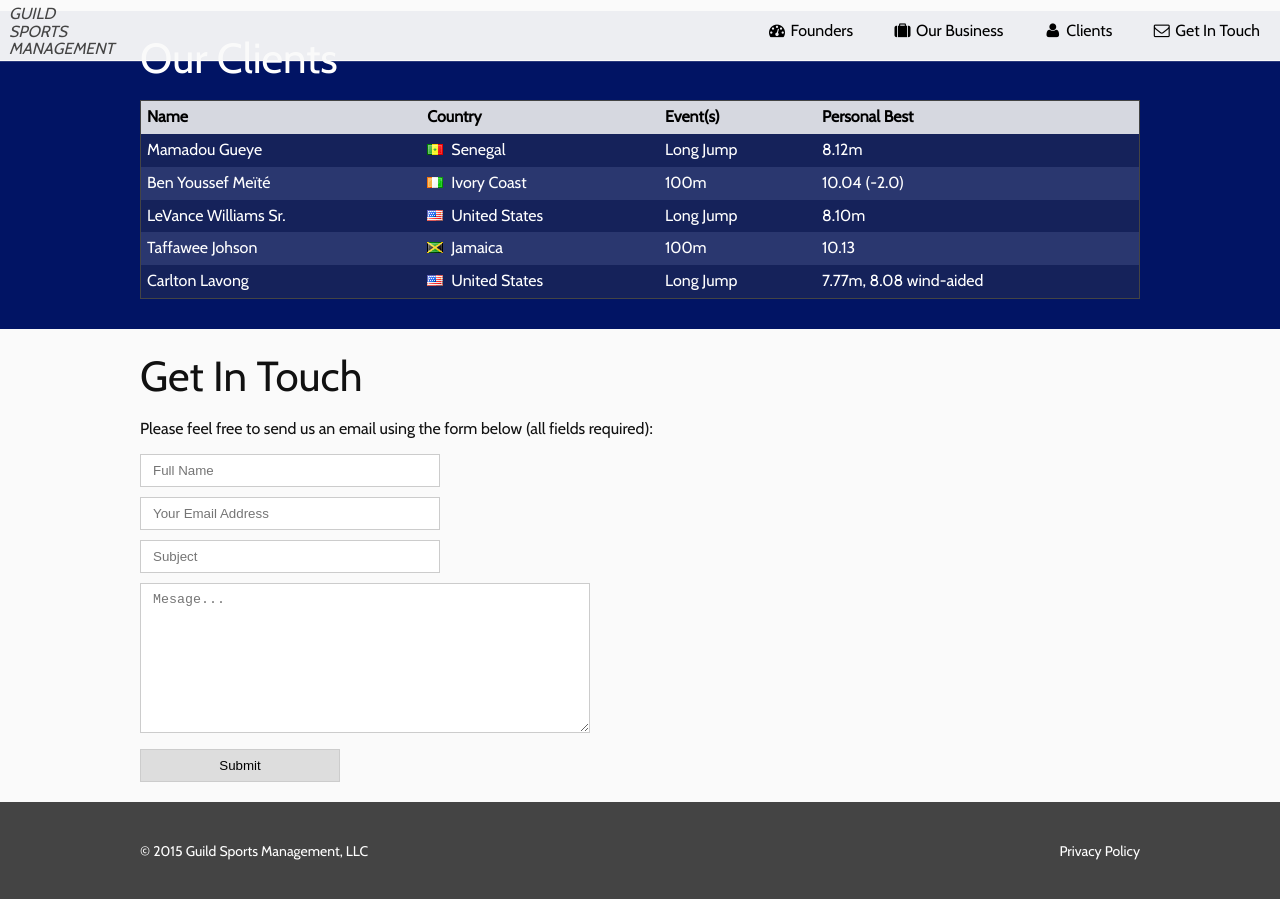
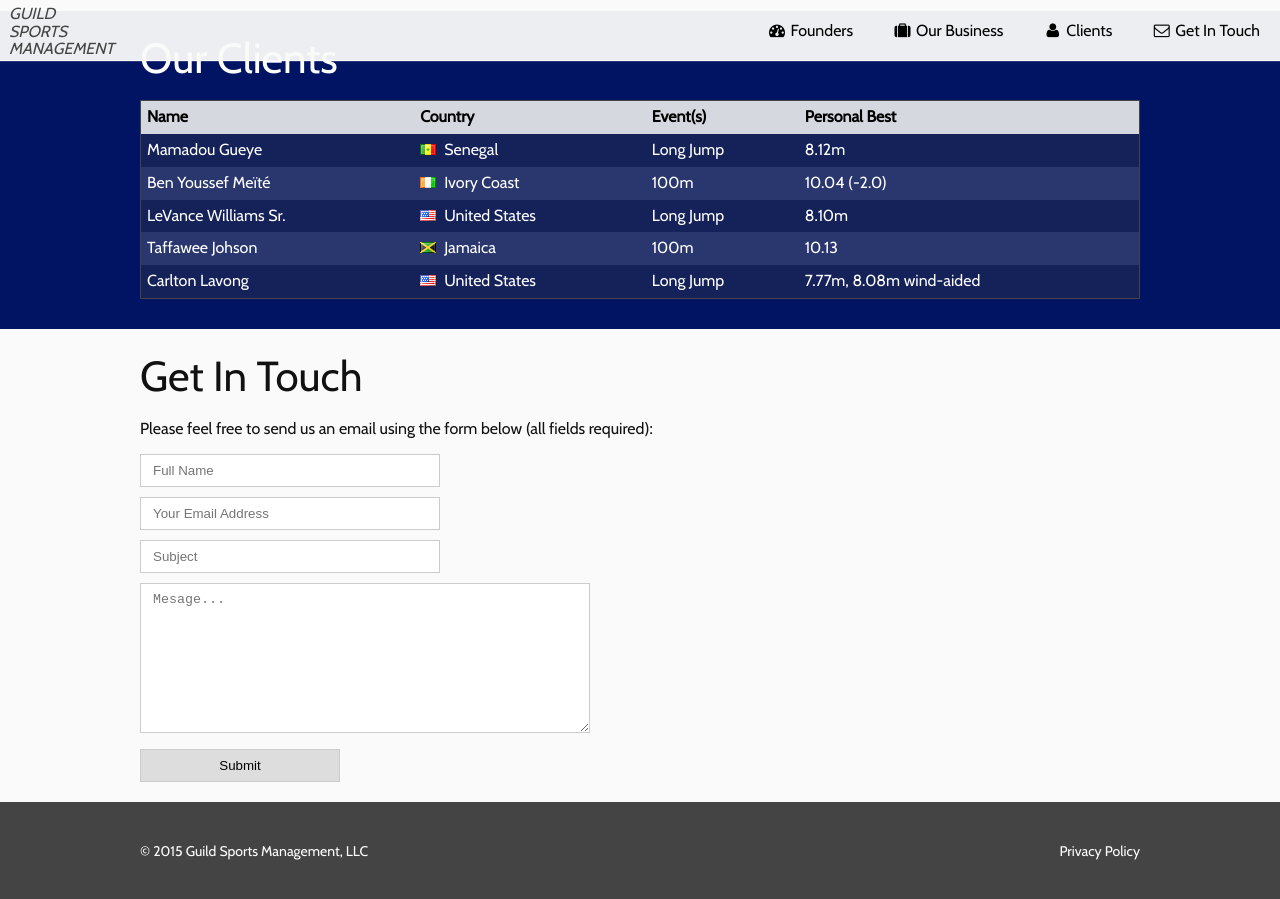
Before and after one commit to guildsports/guildsports.github.io, a Jekyll site: the page built from index.html, in a window 1280 px wide and 900 px high, scrolled down 1055 px. Built offline with Jekyll 4.4.1, drawn with Linux system fonts in a browser that asks for light colours.

Commit message:
fix errors

```diff
--- a/_data/clients.yml
+++ b/_data/clients.yml
@@ -28,7 +28,7 @@
   country: United States
   flag: us
   events: Long Jump
-  prs: 7.77m, 8.08 wind-aided
+  prs: 7.77m, 8.08m wind-aided
   url_path: carlton-lavong
 # - name: Moussa Dembélé
 #   country: Senegal
--- a/athletes/carlton-lavong/index.html
+++ b/athletes/carlton-lavong/index.html
@@ -3,7 +3,7 @@ layout: athlete
 athlete_name: Carlton Lavong
 athlete_country: United States
 athlete_events: Long Jump
-athlete_prs: 7.77m, 8.10 wind-aided
+athlete_prs: 7.77m, 8.08m wind-aided
 athlete_dob: June 18, 1992
 athlete_agent: Fred Rosengarten
 image_path: /images/athletes/carlton.jpg
```
